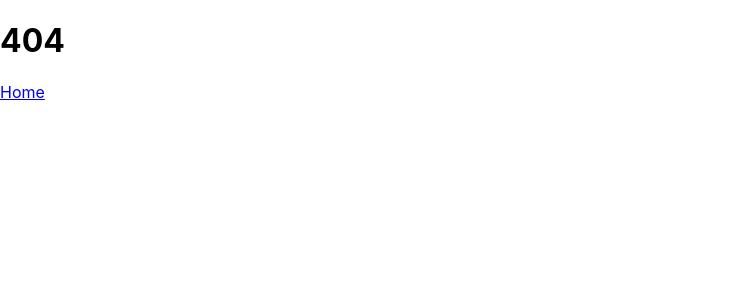
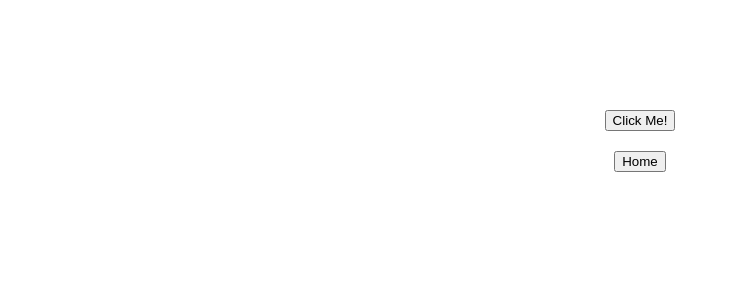
Before and after one commit to timmyjose-experiments/advanced-react, a React (Create React App) app: page /useref-demo in a window 1280 px wide. Shown: the top 300 px of the page, without its empty margins (0-738 px from the left). Built offline with nearby package versions, Linux system fonts and the light colour scheme.

Commit message:
feat: useRef.

```diff
--- a/src/App.tsx
+++ b/src/App.tsx
@@ -4,6 +4,7 @@ import CustomHookDemo from './pages/CustomHookDemo'
 import NoMatch from './pages/404'
 import UseStateDemo from './pages/UseStateDemo'
 import UseReducerDemo from './pages/UseReducerDemo'
+import UseRefDemo from './pages/UseRefDemo'
 
 const App = () => {
   return (
@@ -13,6 +14,7 @@ const App = () => {
         <Route path='/custom-hook-demo' element={<CustomHookDemo />} />
         <Route path='/usestate-demo' element={<UseStateDemo/>} />
         <Route path='/usereducer-demo' element={<UseReducerDemo />} />
+        <Route path='/useref-demo' element={<UseRefDemo />} />
         <Route path='*' element={<NoMatch />} />
       </Routes>
     </>
--- a/src/pages/Home.tsx
+++ b/src/pages/Home.tsx
@@ -19,6 +19,11 @@ const Home = () => {
         </button>
         <button
           style={globalStyles.button}
+          onClick={() => navigate('/useref-demo')}>
+            useRef Demo
+        </button>
+        <button
+          style={globalStyles.button}
           onClick={() => navigate('custom-hook-demo')}>
           Custom Hook Demo
         </button>
--- /dev/null
+++ b/src/pages/UseRefDemo.tsx
@@ -0,0 +1,31 @@
+import { useNavigate } from "react-router-dom"
+import { globalStyles } from "../globalStyles"
+import { useRef } from "react"
+
+const UseRefDemo = () => {
+  const navigate = useNavigate()
+
+  const counterRef = useRef<number>(0)
+
+  return (
+    <div style={globalStyles.container}>
+      <div style={{ flexDirection: 'row' as 'row'}}>
+        <button
+          style={globalStyles.button}
+          onClick={() => {
+            counterRef.current += 1
+            alert(`You clicked ${counterRef.current} time(s)`)
+          }}>
+          Click Me!
+       </button>
+      </div>
+      <button
+        style={globalStyles.button}
+        onClick={() => navigate('/')}>
+          Home
+        </button>
+    </div>
+  )
+}
+
+export default UseRefDemo
```
